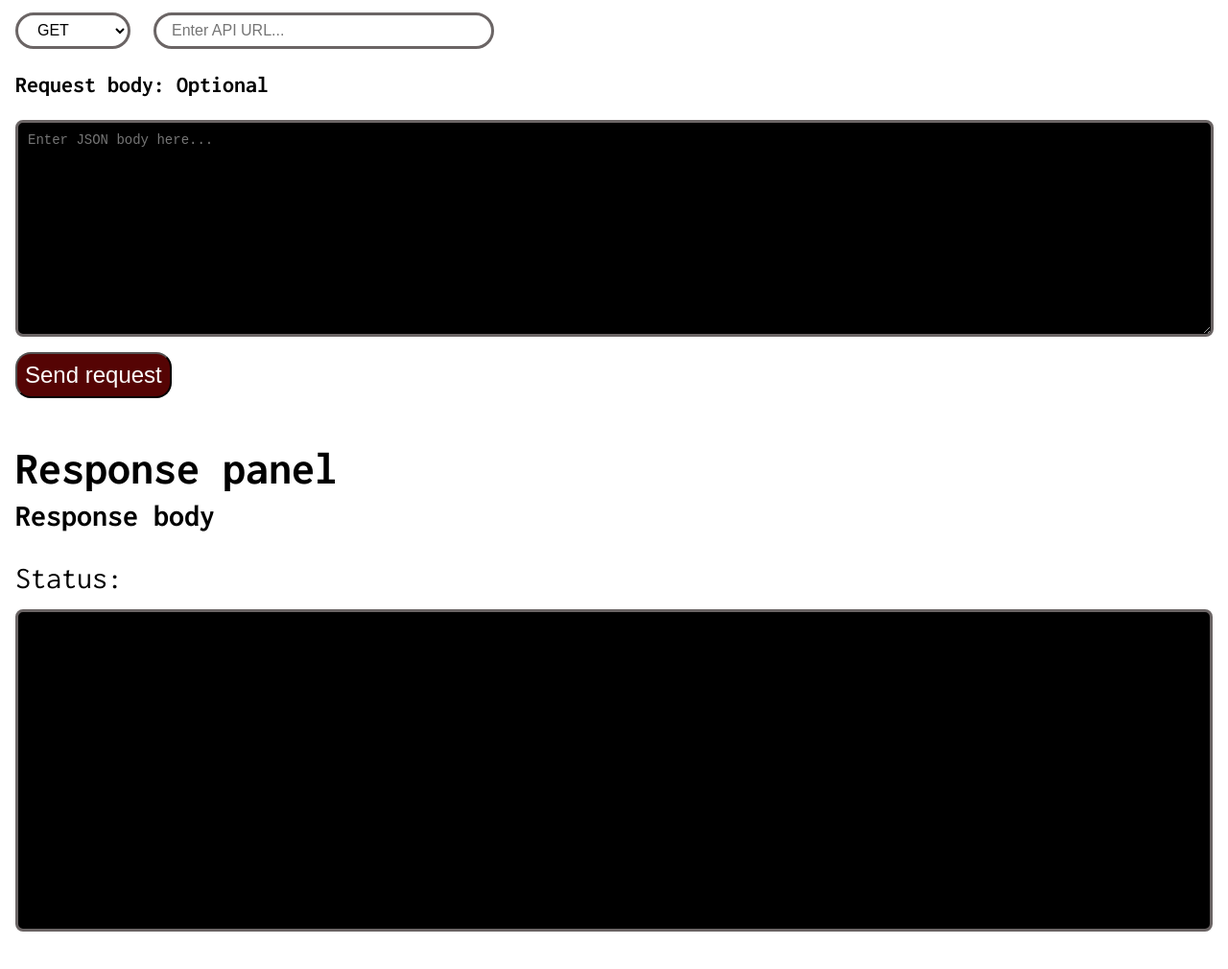
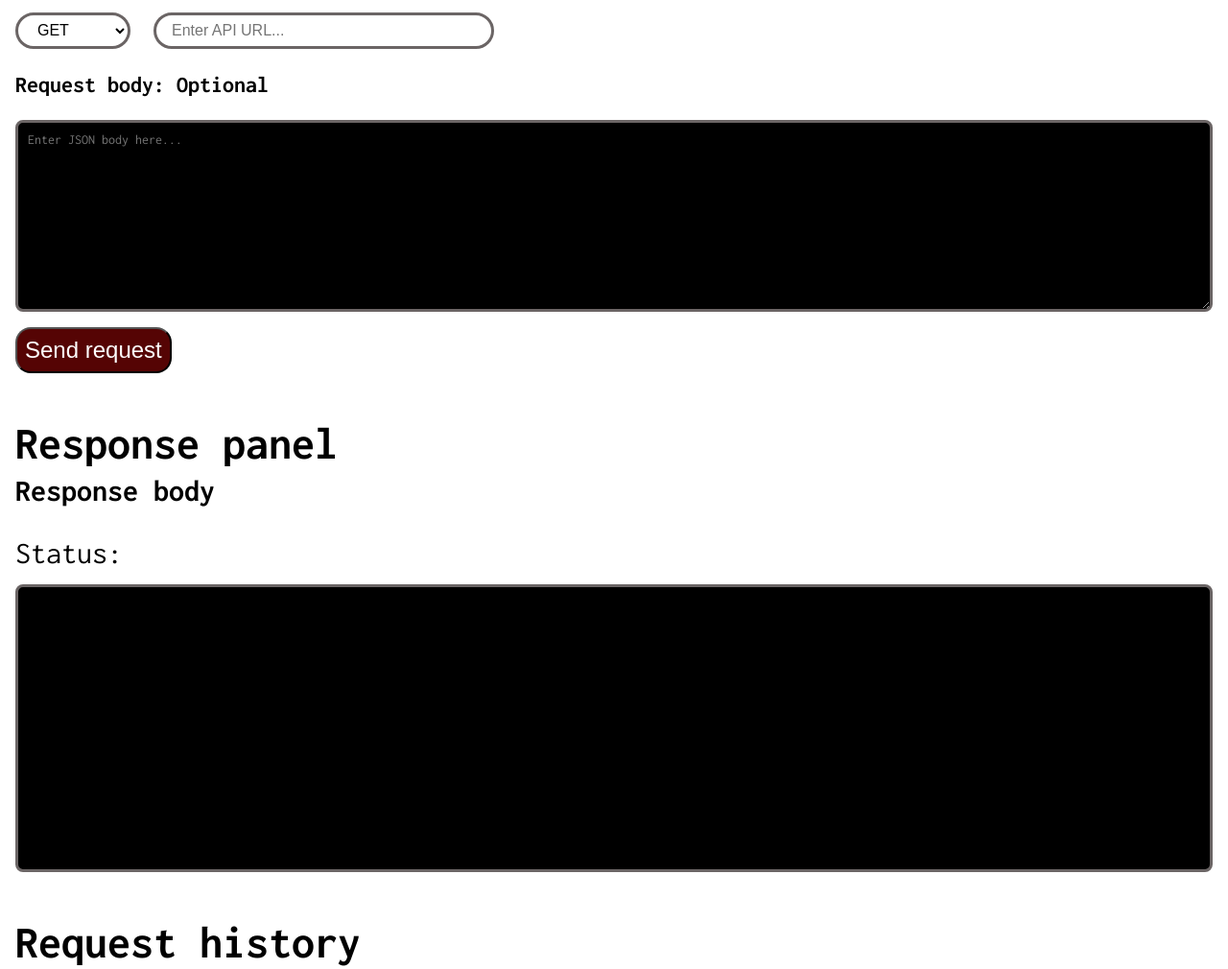
Before and after one commit to KipBellio/UTest-API-Testing-Tool, a website with bundled scripts: page tool.html in a window 1280 px wide. Shown: the part 323-1333 px from the top of the page at 96% size. Built offline with nearby package versions, Linux system fonts and the light colour scheme; data requests are answered from the project's data file.

Commit message:
Added box-sizing

```diff
--- a/css/tool.css
+++ b/css/tool.css
@@ -89,12 +89,13 @@
     min-height: 200px;
     white-space: pre-wrap;
     overflow-x: auto;
-    width: 98%;
+    width: 100%;
     margin-bottom: 1rem;
     display: block;
     padding: 10px;
-    font-family: monospace;
+    font-family: "Inconsolata", monospace;
     resize: vertical;
+    box-sizing: border-box;
 }
 .response-body{
    background-color: #000000;
@@ -104,6 +105,8 @@
     font-family: "Inconsolata", monospace;
     font-size: 14px;
     overflow-x: auto;
+    width: 100%;
+    box-sizing: border-box;
     white-space: pre-wrap;
     min-height: 300px;
     border: rgb(107, 101, 101) solid ;
```
